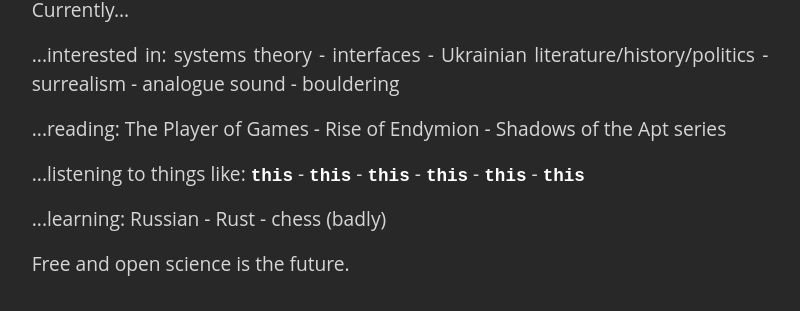
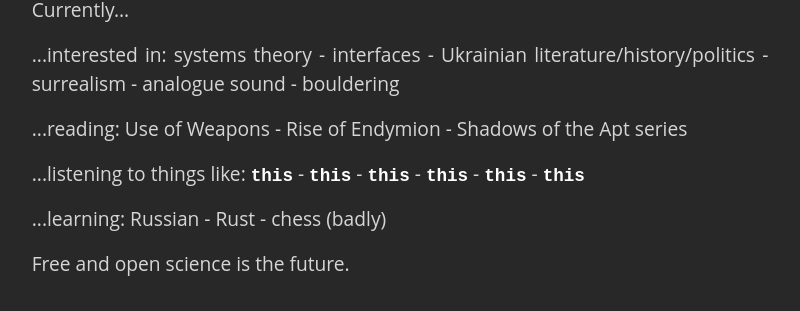
Before and after one commit to hemmelig/hemmelig.github.io, a Jekyll site: the page built from index.html, in a window 1280 px wide and 900 px high, scrolled down 639 px. Shown: the part 535-846 px from the top of the window, without its empty margins (240-1040 px from the left). Built offline with Jekyll 4.4.1, drawn with Linux system fonts in a browser that asks for light colours; nearby versions of some CDN libraries; some web fonts are replaced.

Commit message:
:books: Update current reading EOM

```diff
--- a/index.html
+++ b/index.html
@@ -11,7 +11,7 @@
   - analogue sound
   - bouldering
 books:
-  - The Player of Games
+  - Use of Weapons
   - Rise of Endymion
   - Shadows of the Apt series
 beats:
```
